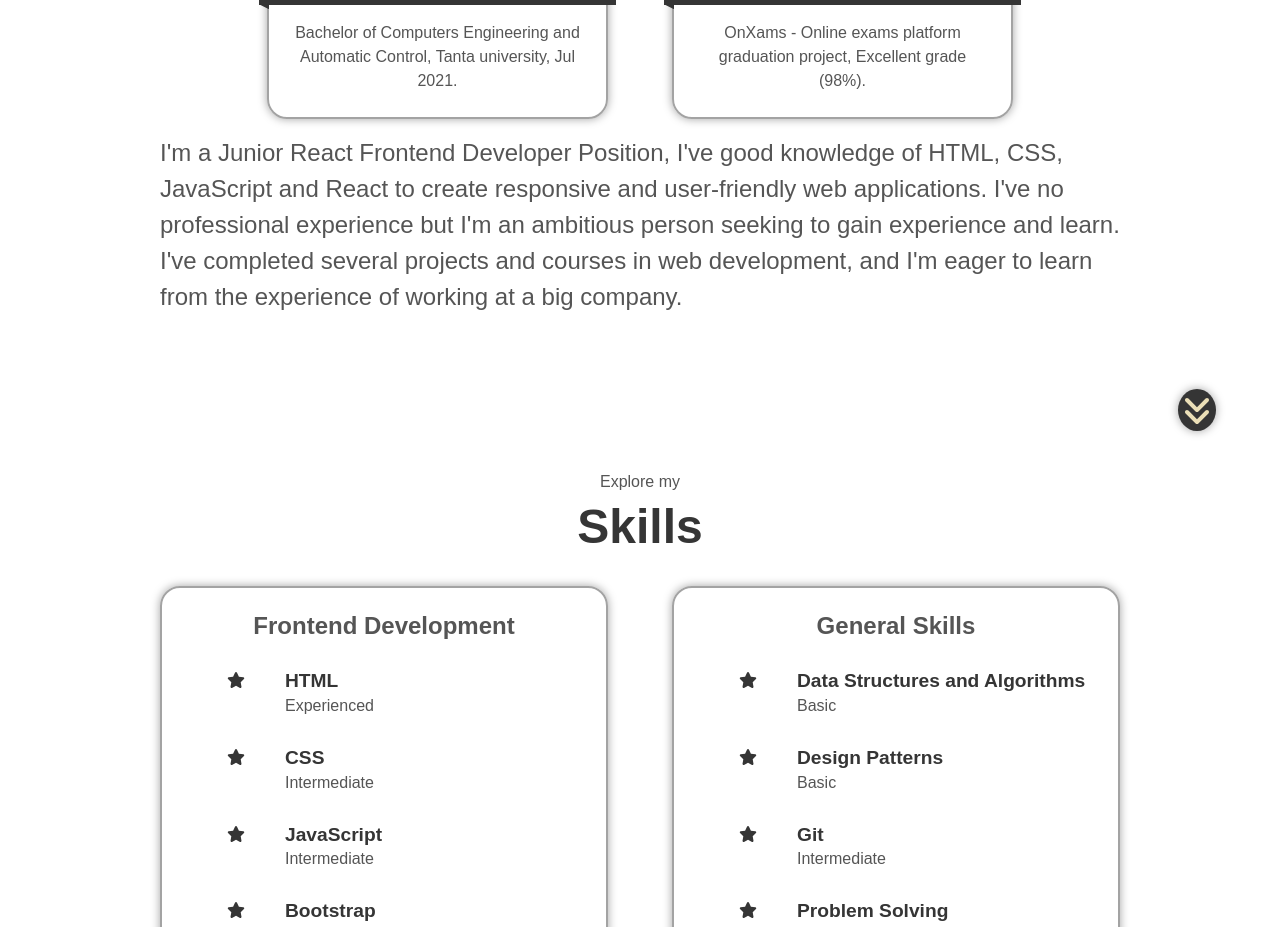
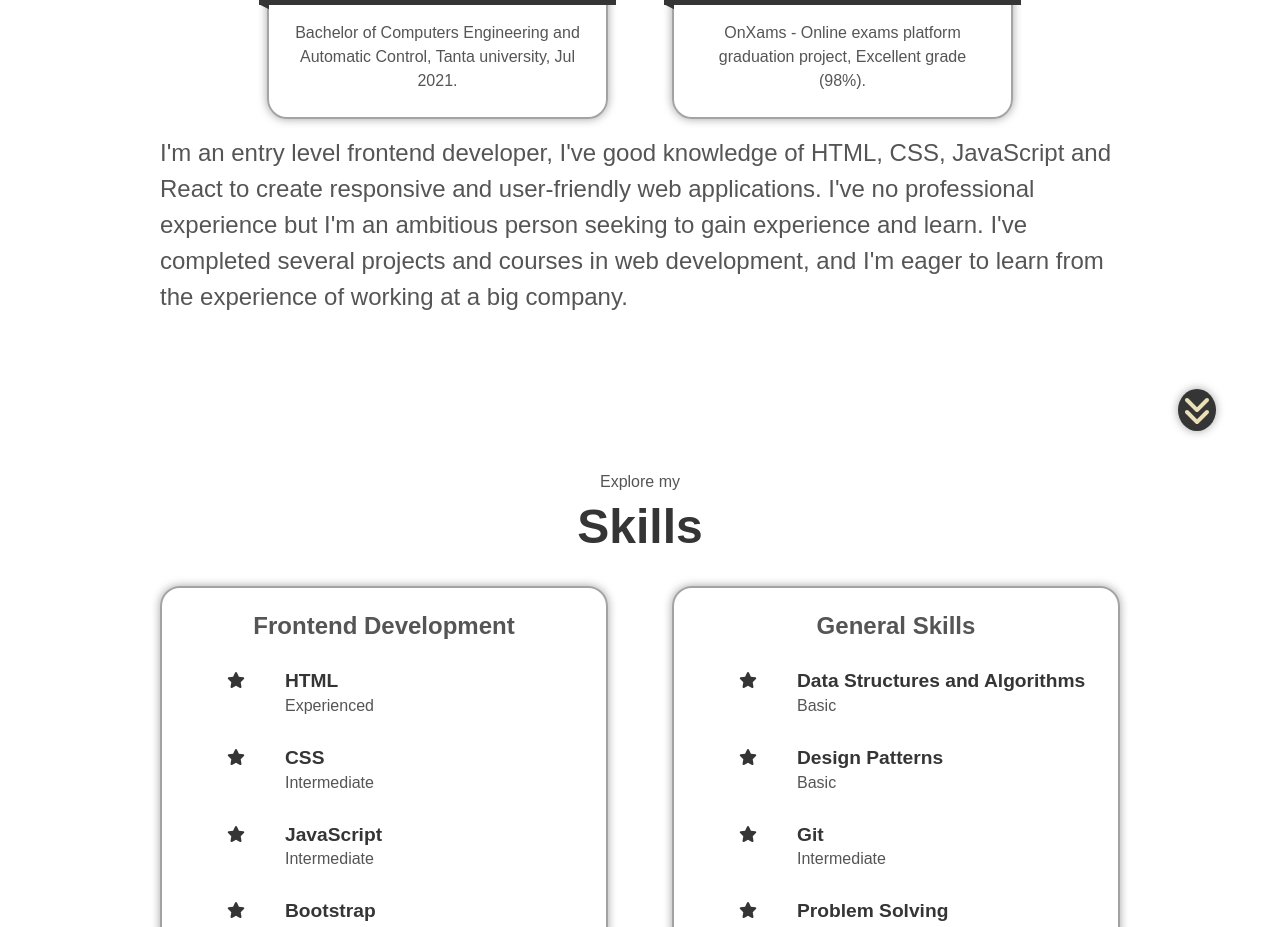
Before and after one commit to engrBassel/portfolio, a React (Vite) app: page / in a window 1280 px wide. Shown: the part 1160-2087 px from the top of the page. Built offline with nearby package versions, Linux system fonts and the light colour scheme.

Commit message:
Editing resume and about section

```diff
--- a/src/components/3-about-section/about-content/AboutContentArticle.tsx
+++ b/src/components/3-about-section/about-content/AboutContentArticle.tsx
@@ -1,8 +1,8 @@
 function AboutContentArticle() {
   return (
     <article>
-      I'm a Junior React Frontend Developer Position, I've good knowledge of
-      HTML, CSS, JavaScript and React to create responsive and user-friendly web
+      I'm an entry level frontend developer, I've good knowledge of HTML, CSS,
+      JavaScript and React to create responsive and user-friendly web
       applications. I've no professional experience but I'm an ambitious person
       seeking to gain experience and learn. I've completed several projects and
       courses in web development, and I'm eager to learn from the experience of
```
Also changed, not shown: 1 other file (tests, documents, lock files or other folders).
